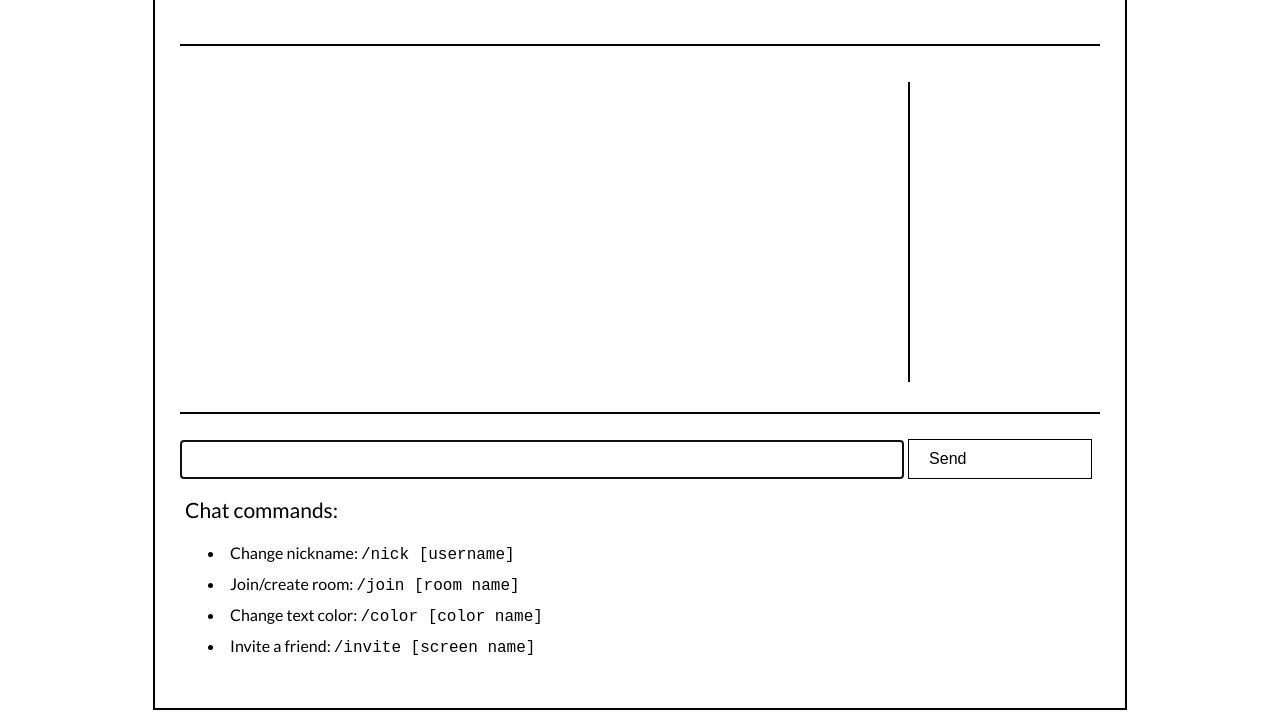
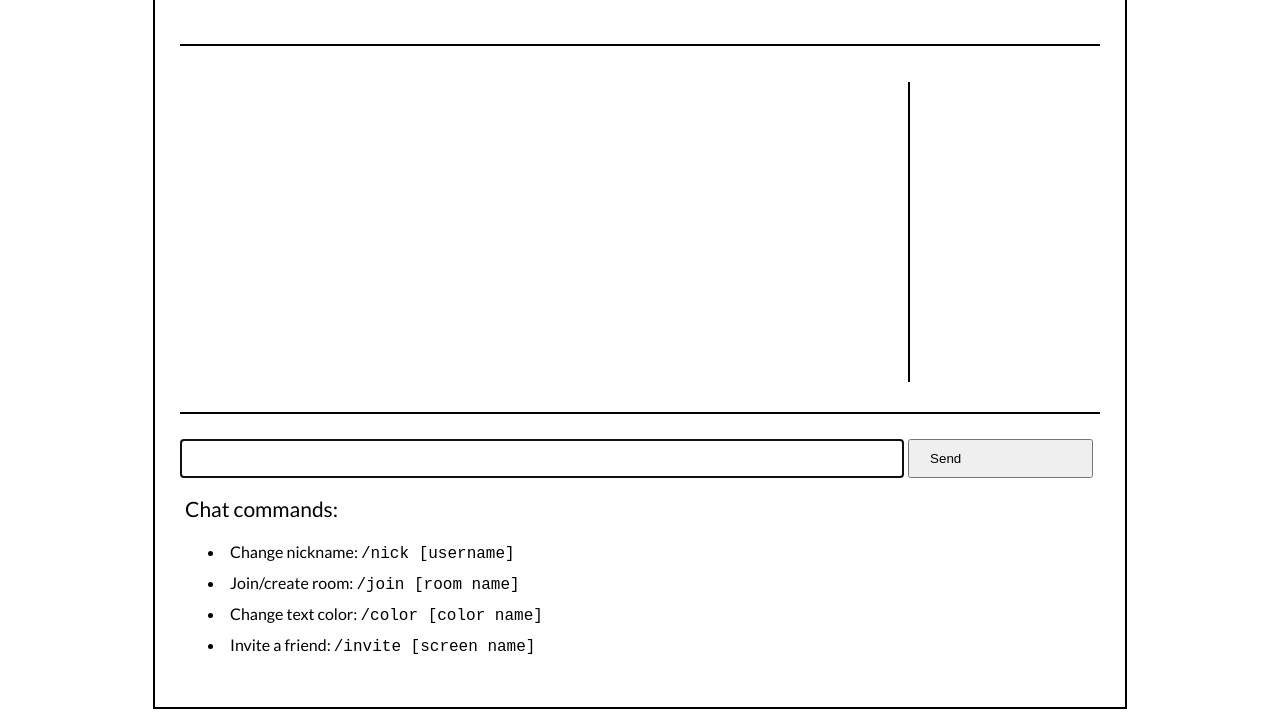
Before and after one commit to sunseth/chatterbox, a website: page public/index.html in a window 1280 px wide. Shown: the part 185-903 px from the top of the page. Drawn offline with nearby package versions, Linux system fonts and the light colour scheme; no server answers.

Commit message:
formatting

```diff
--- a/public/stylesheets/style.css
+++ b/public/stylesheets/style.css
@@ -94,24 +94,11 @@ nav{
 }
 
 #send-button{
-	border: 1px solid black;
-	font-size: 16px;
-	padding: 10px 125px 10px 20px;
+	padding: 10px 130px 10px 20px;
 	text-decoration: none;
 	white-space: nowrap;
-	background: #fff;
-	-webkit-transition: all 0.2s ease-in;
-	-moz-transition: all 0.2s ease-in;
-	-ms-transition: all 0.2s ease-in;
-	-o-transition: all 0.2s ease-in;
-	transition: all 0.2s ease-in;
 	cursor: pointer;
 	cursor: hand;
-}
-
-#send-button:hover{
-	background: black;
-	color: white;
 }
 
 .invite{
```
